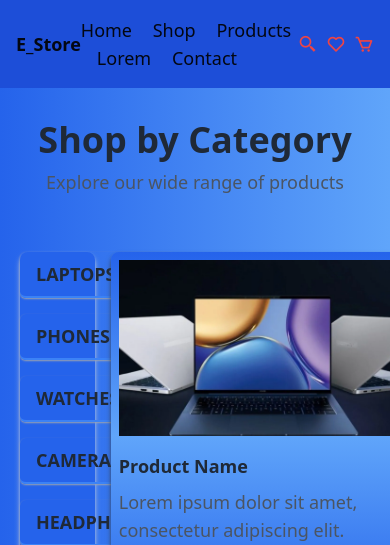
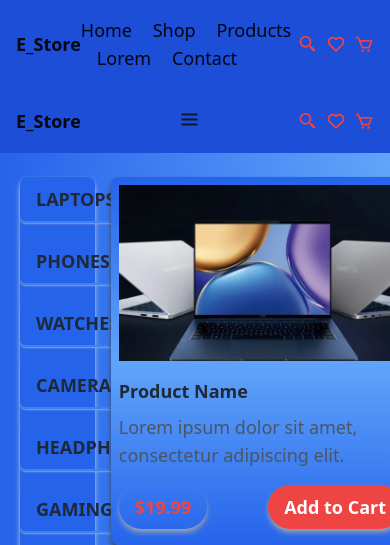
Before and after one commit to nathanielcobbinah/Store, a PHP site: page /categories.php in a window 390 px wide; the page is wider, and only the part inside the window is pictured. Shown: the top 545 px of that part. Run offline with PHP 8.4, Linux system fonts and the light colour scheme; some libraries are stand-ins or nearby versions.

Commit message:
Add responsive navigation with menu icon for small screens

```diff
--- a/categories.php
+++ b/categories.php
@@ -31,12 +31,48 @@
 <body class="bg-gray-100 font-sans">
 
     <!-- Category Header -->
-    <header class="bg-blue-to-b from-blue-600 to-blue-500 py-8">
-        <div class="container mx-auto text-center">
-            <h1 class="text-4xl font-bold text-gray-800">Shop by Category</h1>
-            <p class="text-gray-600 mt-2">Explore our wide range of products</p>
+      <header>
+        <nav class="bg-blue-700 p-4">
+            <div class="flex justify-between items-center">
+                <a href="#" class="text-gray-950 font-bold text-lg">E_Store</a>
+                <!-- Responsive Menu Button -->
+                <div class="lg:hidden">
+                    <button id="menu-toggle" class="text-gray-900 hover:text-gray-700 focus:outline-none">
+                        <i class='bx bx-menu text-2xl'></i>
+                    </button>
+                </div>
+                <div class="hidden lg:flex space-x-4 text-md">
+                    <a href="index.php" class="text-gray-950 hover:text-gray-700">Home</a>
+                    <a href="#" class="text-gray-950 hover:text-gray-700">Shop</a>
+                    <a href="#" class="text-gray-950 hover:text-gray-700">Products</a>
+                    <a href="#" class="text-gray-950 hover:text-gray-700">Lorem</a>
+                    <a href="#" class="text-gray-950 hover:text-gray-700">Contact</a>
+                </div>
+                <div class="flex space-x-2 text-gray-900 text-xl">
+                    <i class='bx bx-search-alt-2 text-red-500'></i>
+                    <i class='bx bx-heart text-red-500'></i>
+                    <i class='bx bx-cart text-red-500'></i>
+                </div>
+            </div>
+        </nav>
+
+        <!-- Responsive Menu -->
+        <div id="responsive-menu" class="hidden lg:hidden bg-blue-700 p-4">
+            <a href="index.php" class="text-gray-950 block py-2">Home</a>
+            <a href="#" class="text-gray-950 block py-2">Shop</a>
+            <a href="#" class="text-gray-950 block py-2">Products</a>
+            <a href="#" class="text-gray-950 block py-2">Lorem</a>
+            <a href="#" class="text-gray-950 block py-2">Contact</a>
         </div>
     </header>
+
+    <script>
+        // JavaScript to toggle the responsive menu
+        document.getElementById('menu-toggle').addEventListener('click', function () {
+            var menu = document.getElementById('responsive-menu');
+            menu.classList.toggle('hidden');
+        });
+    </script>
 
     <div class="flex flex-row justify-between mt-6 mx-2 sm:mx-0.5">
         <div class="w-1/5 shadow-md shadow-gray-300 bg-blue-600 rounded-lg h-auto ml-3">
```
Also changed, not shown: checkout.php (+34 -5 lines), index.php (+29 -5 lines), product-page.php (+52 -4 lines).
